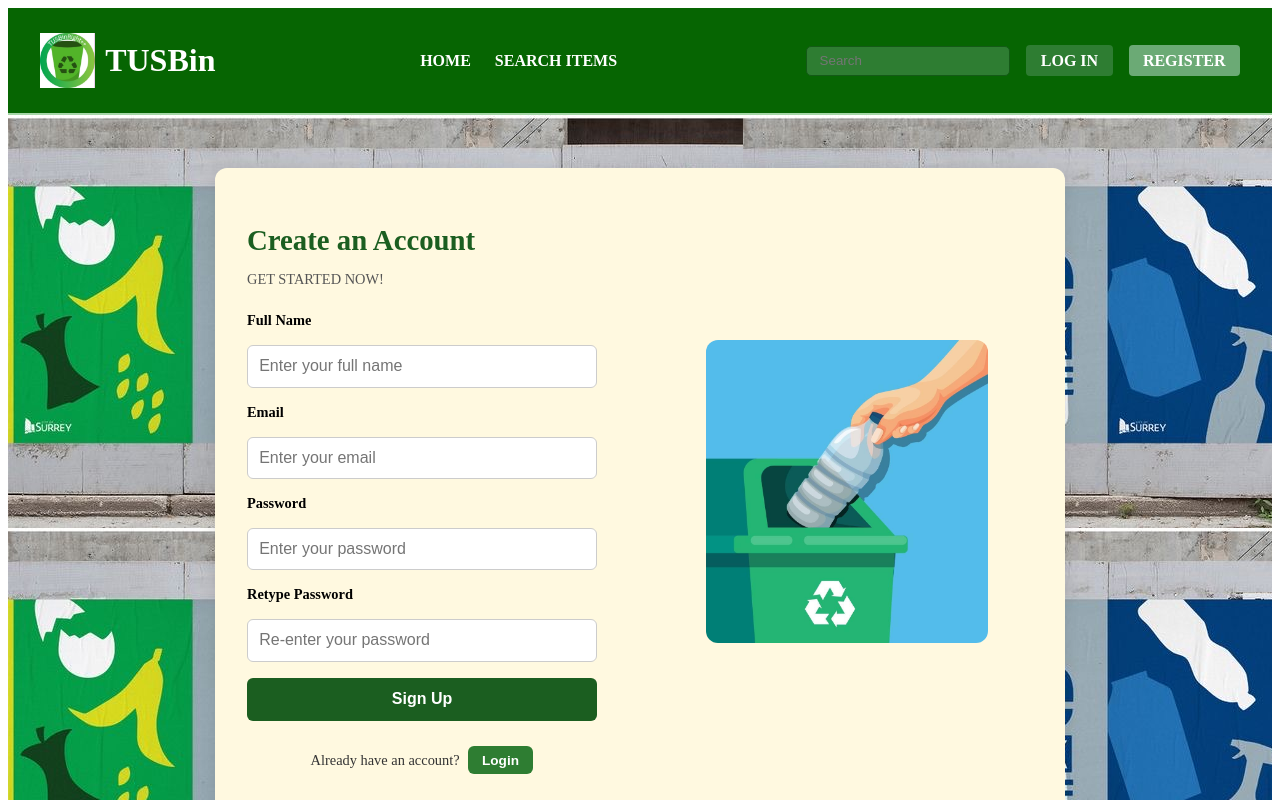
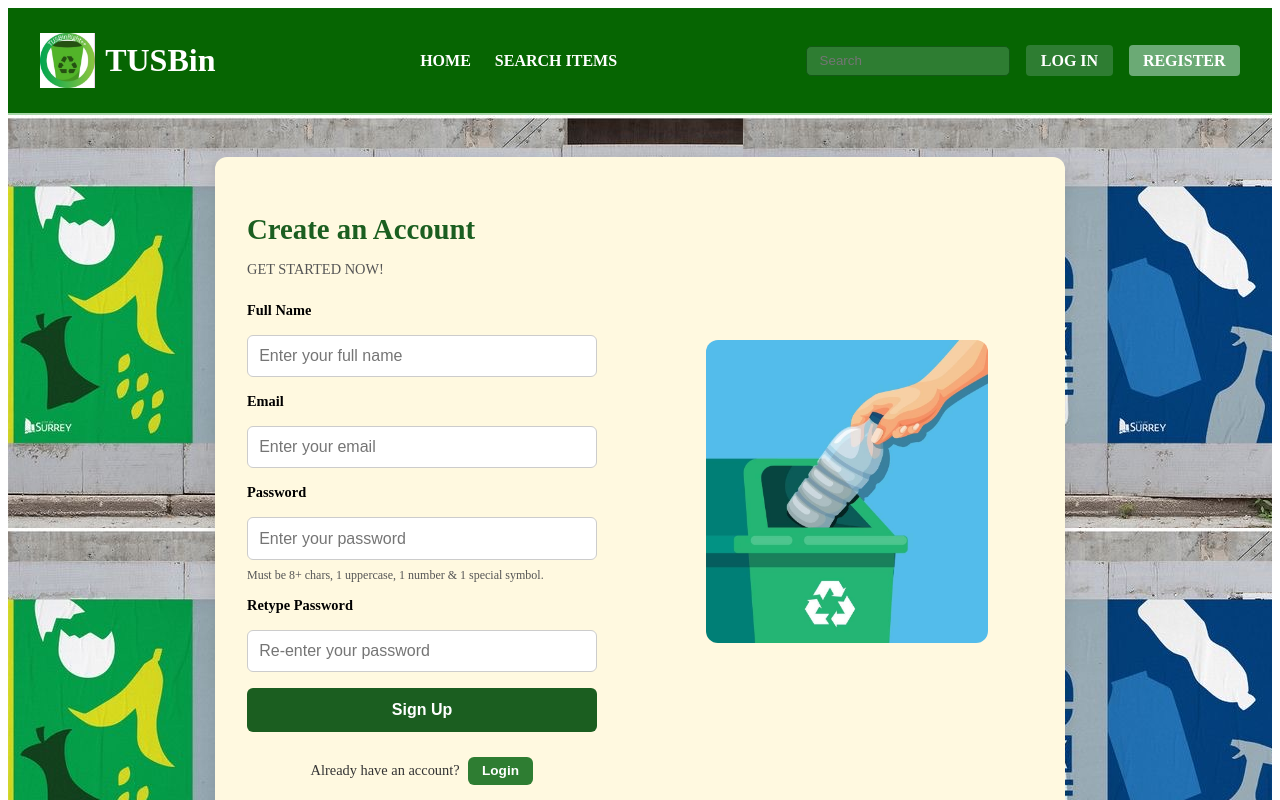
Before and after one commit to kalumfeanebanda/TUSBinGroup2, a Vue app in the folder tusg2frontend/: page /register in a window 1280 px wide. Shown: the top 800 px of the page. Built offline with nearby package versions, Linux system fonts and the light colour scheme.

Commit message:
Updating password strength validation

```diff
--- a/tusg2frontend/src/pages/UserRegister.vue
+++ b/tusg2frontend/src/pages/UserRegister.vue
@@ -29,6 +29,9 @@
               placeholder="Enter your password"
               required
           />
+          <small class="password-hint">
+            Must be 8+ chars, 1 uppercase, 1 number & 1 special symbol.
+          </small>
 
           <label>Retype Password</label>
           <input
@@ -89,12 +92,16 @@ const validatePassword = () => {
 };
 
 
+
+
 const handleRegister = async () => {
   if (password.value !== confirmPassword.value) {
     errorMessage.value = "Passwords do not match!";
     successMessage.value = "";
     return;
   }
+
+  if (!validatePassword()) return;
 
   // Split full name into first and last names
   const [fname, ...rest] = name.value.trim().split(" ");
@@ -185,6 +192,13 @@ input {
   border-radius: 6px;
   font-size: 1rem;
 }
+.password-hint {
+  font-size: 0.75rem;
+  color: #555;
+  margin-top: -8px;
+  margin-bottom: -2px;
+}
+
 
 .register-btn {
   background-color: #1b5e20;
```
